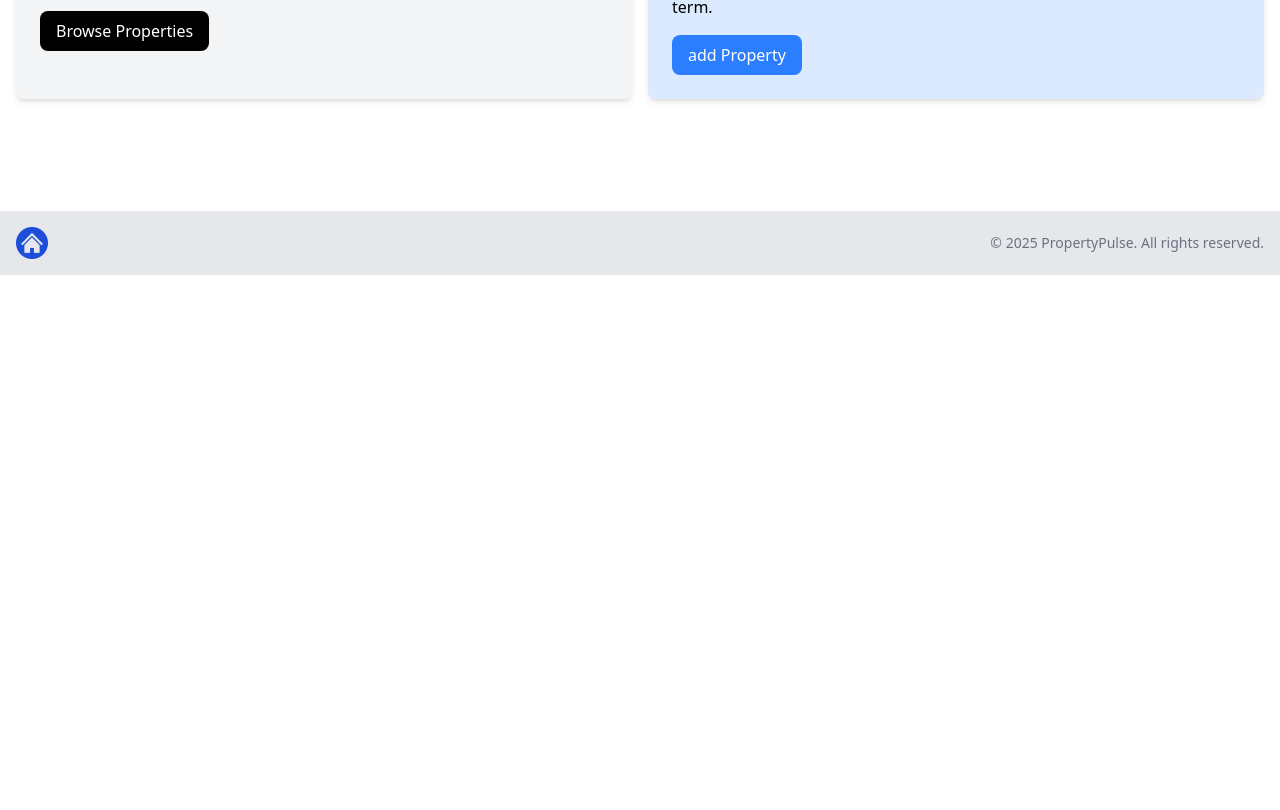
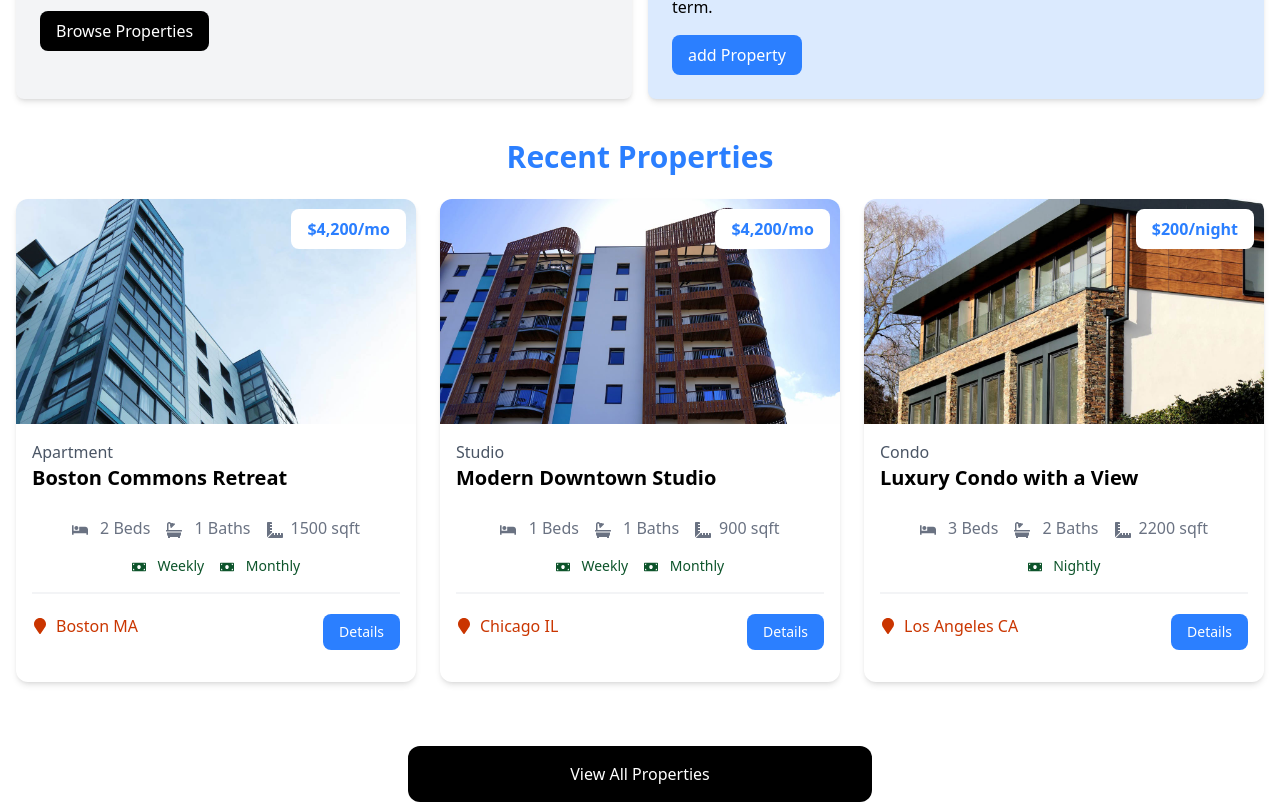
Before and after one commit to Jososealfredo12012/realstateapp, a Next.js app: page / in a window 1280 px wide. Shown: the part 530-1340 px from the top of the page. Before the commit the page ends 805 px from the top, so only its background shows below. Built offline with nearby package versions, Linux system fonts and the light colour scheme.

Commit message:
add HomeProperties component to display recent properties on the homepage

```diff
--- a/app/page.jsx
+++ b/app/page.jsx
@@ -1,4 +1,5 @@
 import Hero from '@/components/Hero'
+import HomeProperties from '@/components/HomeProperties'
 import InfoBoxes from '@/components/InfoBoxes'
 import React from 'react'
 
@@ -8,6 +9,7 @@
     <>
     <Hero></Hero>
     <InfoBoxes></InfoBoxes>
+    <HomeProperties></HomeProperties>
     </>
   )
 }
--- /dev/null
+++ b/components/HomeProperties.jsx
@@ -0,0 +1,42 @@
+import React from 'react';
+import properties from '@/properties.json';
+import PropertyCard from '@/components/PropertyCard';
+import Link from 'next/link';
+
+const HomeProperties = () => {
+  const recentProperties = properties
+    .sort(() => Math.random() - Math.random())
+    .slice(0, 3);
+
+  return (
+    <>
+      <section className='px-4 py-6'>
+        <div className='container-xl lg:container m-auto'>
+          <h2 className='text-3xl font-bold text-blue-500 mb-6 text-center'>
+            Recent Properties
+          </h2>
+          <div className='grid grid-cols-1 md:grid-cols-3 gap-6'>
+            {recentProperties === 0 ? (
+              <p>No properties found</p>
+            ) : (
+              recentProperties.map((property) => (
+                <PropertyCard
+                  key={property._id}
+                  property={property}></PropertyCard>
+              ))
+            )}
+          </div>
+        </div>
+      </section>
+      <section className='m-auto max-w-lg my-10 px-6'>
+        <Link
+          href='/properties'
+          className='block bg-black text-white text-center py-4 px-6 rounded-xl hover:bg-gray-700'>
+          View All Properties
+        </Link>
+      </section>
+    </>
+  );
+};
+
+export default HomeProperties;
```
